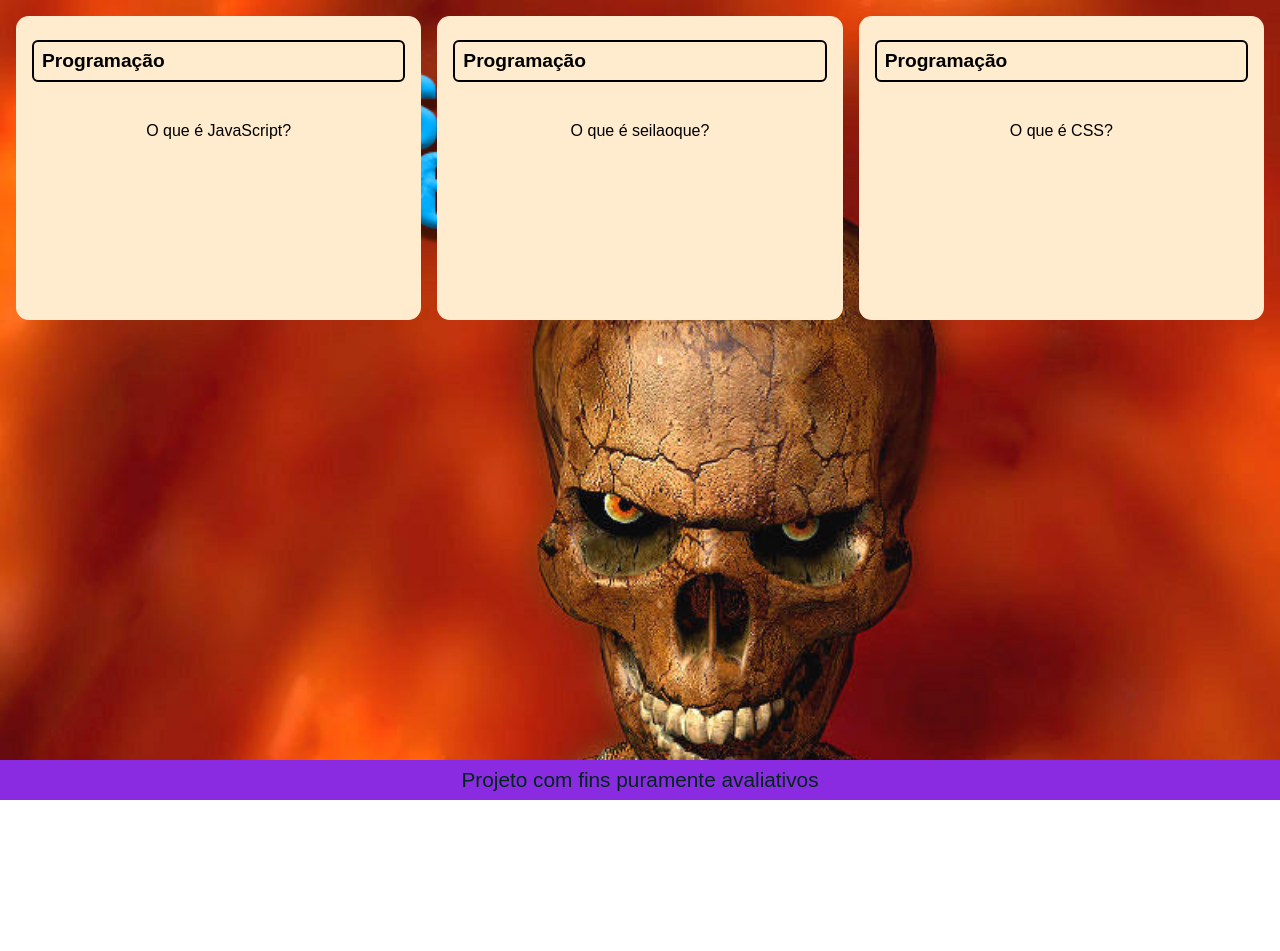
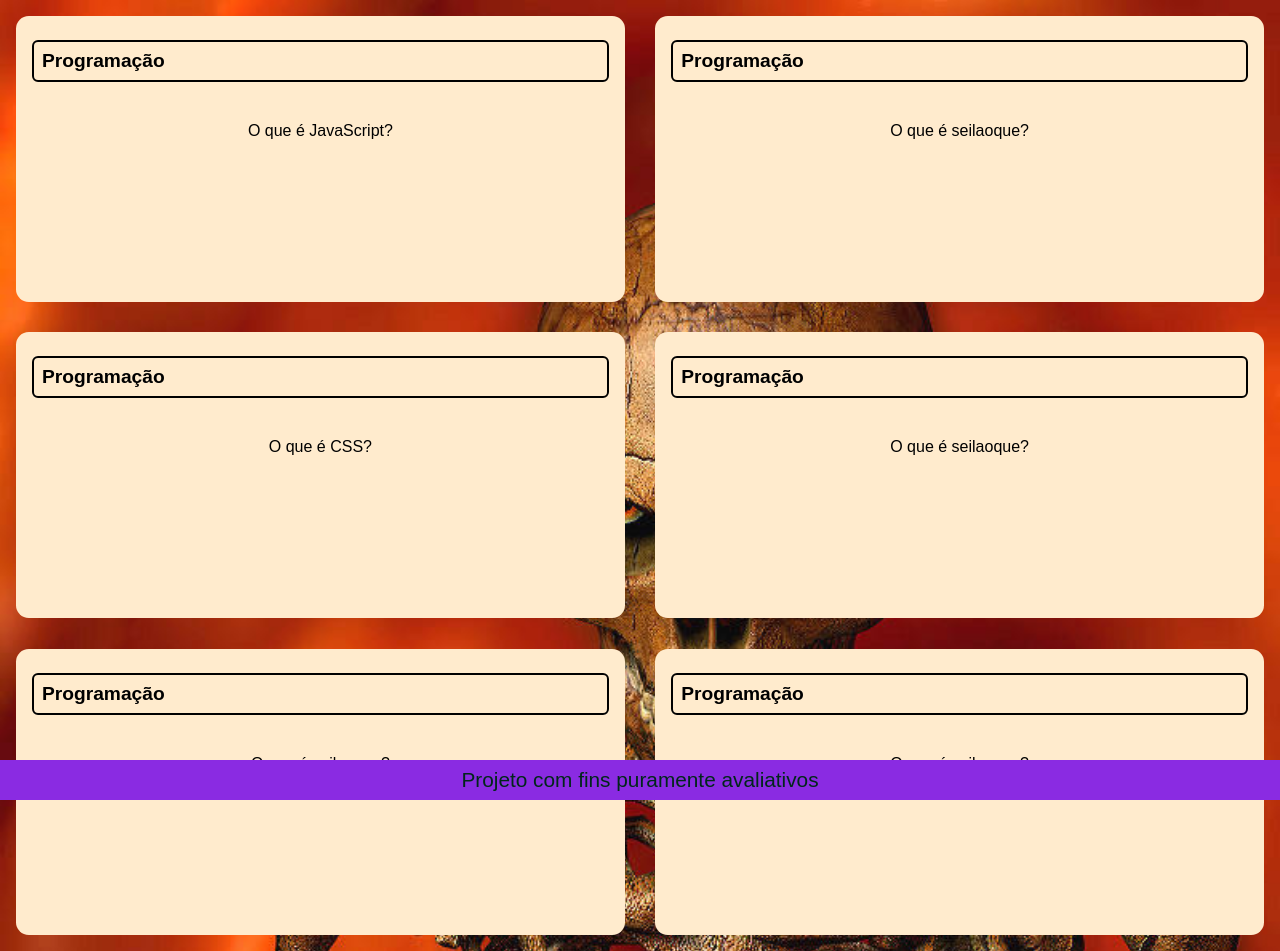
Before and after one commit to mattanoaula/flash-card-mattano, a plain HTML site: page index.html in a window 1280 px wide. Before the commit the page ends 800 px from the top, so only its background shows below. Drawn offline with Linux system fonts and the light colour scheme.

Commit message:
aula - 06

```diff
--- a/assets/style.css
+++ b/assets/style.css
@@ -24,7 +24,9 @@ footer p {
 
 #container {
     display: flex;
-    gap: 1rem;
+    flex-wrap: wrap;
+    justify-content: space-between;
+    gap: 1.9rem;
     padding: 1rem;
 }
 
--- a/index.html
+++ b/index.html
@@ -44,6 +44,39 @@
                     </div>
                 </div>
             </article>
+                        <article class="cartao">
+                <div class="cartao__conteudo">
+                    <h3>Programação</h3>
+                    <div class="cartao__conteudo__pergunta">
+                        <p>O que é seilaoque?</p>
+                    </div>
+                    <div class="cartao__conteudo__resposta">
+                        <p>Seilaoque é uma linguagem de noseiquelá.</p>
+                    </div>
+                </div>
+            </article>
+                        <article class="cartao">
+                <div class="cartao__conteudo">
+                    <h3>Programação</h3>
+                    <div class="cartao__conteudo__pergunta">
+                        <p>O que é seilaoque?</p>
+                    </div>
+                    <div class="cartao__conteudo__resposta">
+                        <p>Seilaoque é uma linguagem de noseiquelá.</p>
+                    </div>
+                </div>
+            </article>
+                        <article class="cartao">
+                <div class="cartao__conteudo">
+                    <h3>Programação</h3>
+                    <div class="cartao__conteudo__pergunta">
+                        <p>O que é seilaoque?</p>
+                    </div>
+                    <div class="cartao__conteudo__resposta">
+                        <p>Seilaoque é uma linguagem de noseiquelá.</p>
+                    </div>
+                </div>
+            </article>
         </section>
     </main>
 
```
Also changed, not shown: perguntas.js (added, +17 -0 lines).
